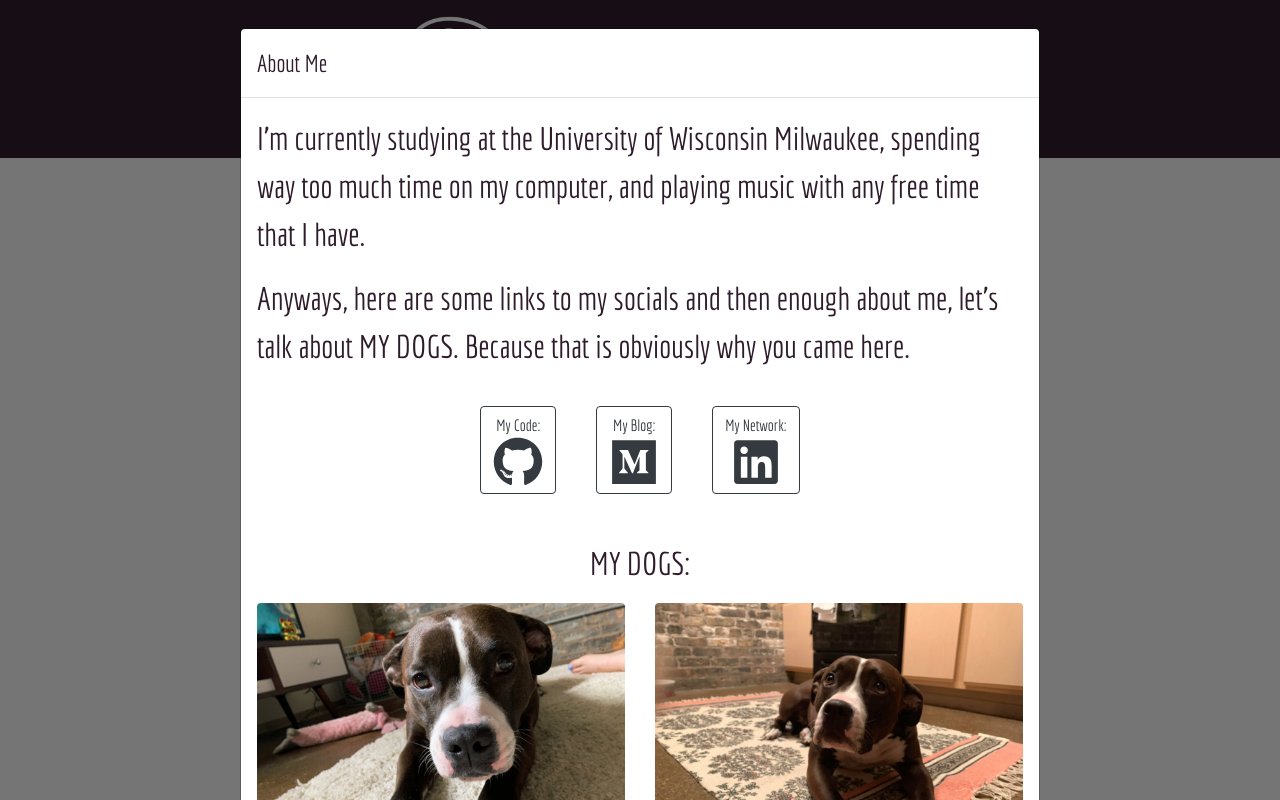
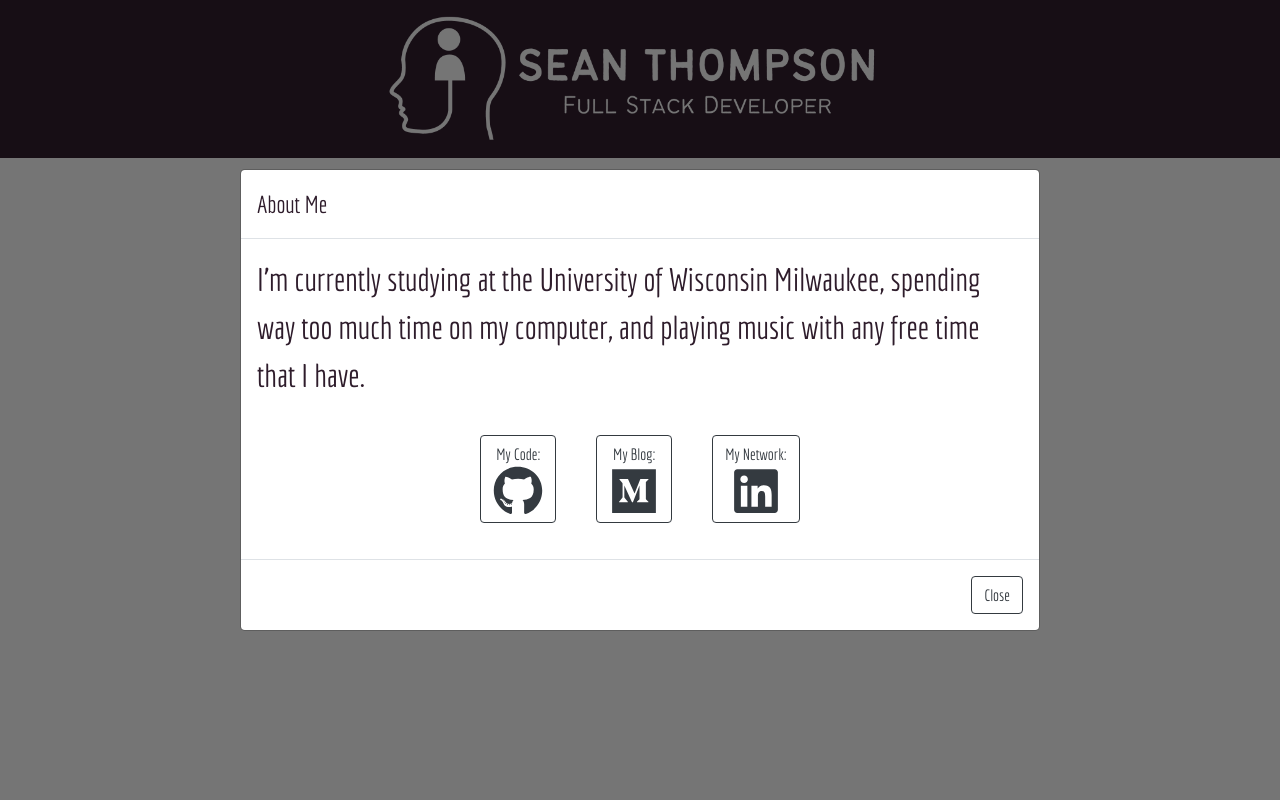
Before and after one commit to sean-slaughter/portfolio, a React (Create React App) app: page /about in a window 1280 px wide. Built offline with nearby package versions, Linux system fonts and the light colour scheme.

Commit message:
deploy on netlify again

```diff
--- a/src/containers/About.js
+++ b/src/containers/About.js
@@ -27,8 +27,7 @@ export default function About() {
           free time that I have.
         </p>
         <p className="modal-text">
-          Anyways, here are some links to my socials and then enough about me,
-          let's talk about MY DOGS. Because that is obviously why you came here.
+
         </p>
         <Row className="justify-content-center">
           <Button
@@ -59,40 +58,7 @@ export default function About() {
             <FaLinkedin size={50} />
           </Button>
         </Row>
-        <p className="modal-text text-center" style={{ marginTop: 25 }}>
-          MY DOGS:
-        </p>
-        <Row className="justify-content-center">
-          <Col xs={6}>
-            <Image src="/nina2.JPG" rounded fluid />
-          </Col>
-          <Col xs={6}>
-            <Image src="/nina.jpg" rounded fluid />
-          </Col>
-        </Row>
-        <p
-          className="modal-text text-center"
-          style={{ marginTop: 30, marginBottom: 30 }}
-        >
-          This is Nina. She enjoys balls, tasty food, and carpeted areas. She is
-          terrified of hardwood floors and spends most days sleeping.
-        </p>
-        <Row className="justify-content-center">
-          <Col xs={6}>
-            <Image src="/luna2.jpg" rounded fluid />
-          </Col>
-          <Col xs={6}>
-            <Image src="/luna1.jpeg" rounded fluid />
-          </Col>
-        </Row>
-        <p
-          className="modal-text text-center"
-          style={{ marginTop: 30, marginBottom: 30 }}
-        >
-          This is Luna. She enjoys stealing balls from Nina, chewing bones, and
-          trying to bury dog food in the bed. She sleeps with one eye open and
-          trusts no one.
-        </p>
+
       </Modal.Body>
       <Modal.Footer>
         <Link to="/">
--- a/src/containers/Projects.js
+++ b/src/containers/Projects.js
@@ -31,7 +31,7 @@ export default function Projects() {
       centered
     >
       <Modal.Header>
-        <Modal.Title id="contained-modal-title-vcenter">Projects</Modal.Title>
+        <Modal.Title id="contained-modal-title-vcenter">Projects (please note that live apps are deployed on Heroku and there may be a short wait when loading them)</Modal.Title>
       </Modal.Header>
       <Modal.Body>
         <Row>
```
